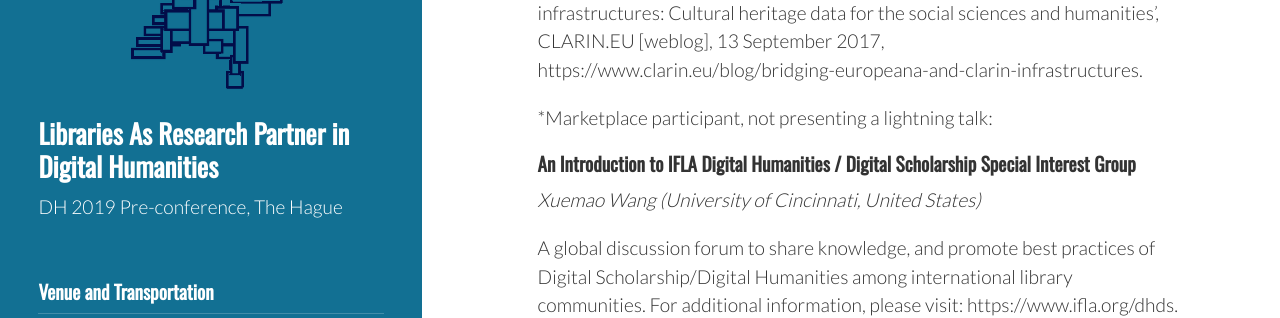
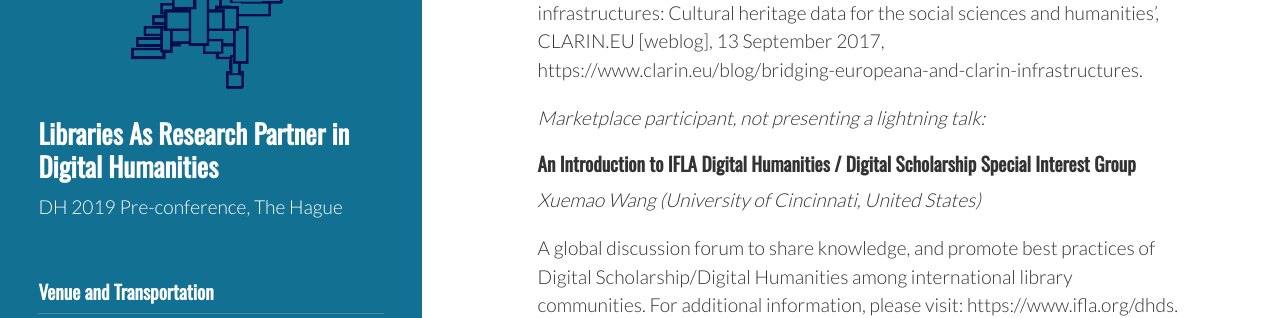
Before and after one commit to ADHOLibDH/dh2019-preconference, a Jekyll site: the page built from marketplace.md, in a window 1280 px wide and 900 px high, scrolled down 2193 px. Shown: the part 388-706 px from the top of the window. Built offline with Jekyll 4.4.1, drawn with Linux system fonts in a browser that asks for light colours; some web fonts are replaced.

```diff
--- a/marketplace.md
+++ b/marketplace.md
@@ -42,7 +42,7 @@ References
 [3.] Memorandum of Understanding between LIBER (Ligue des Bibliothèques Européennes de Recherche) and CLARIN ERIC, https://office.clarin.eu/v/CE-2017-0997-MoU-with-LIBER.pdf.
 [4.] Twan Goosen and Nuno Freire, ‘Bridging the Europeana and CLARIN infrastructures: Cultural heritage data for the social sciences and humanities’, CLARIN.EU [weblog], 13 September 2017, https://www.clarin.eu/blog/bridging-europeana-and-clarin-infrastructures.
 
-*Marketplace participant, not presenting a lightning talk:
+*Marketplace participant, not presenting a lightning talk:*
 #### An Introduction to IFLA Digital Humanities / Digital Scholarship Special Interest Group
 *Xuemao Wang (University of Cincinnati, United States)*
 
```
